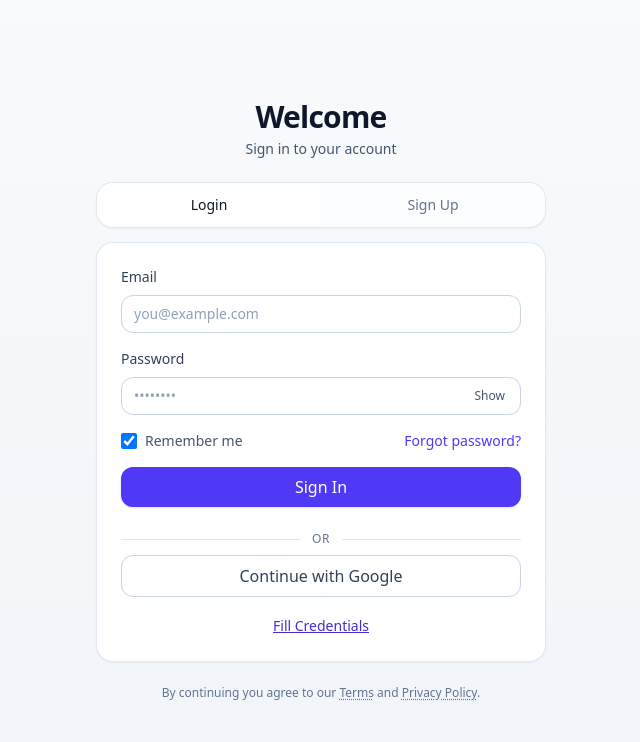
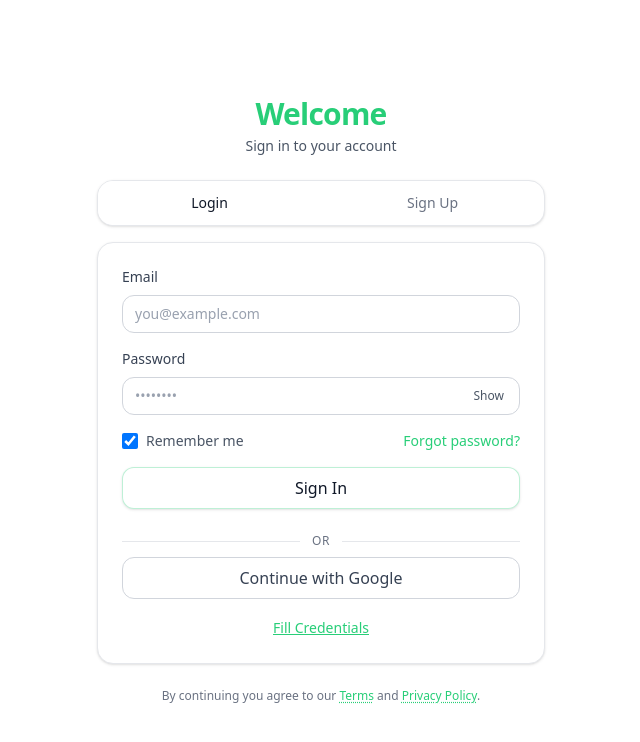
Before and after one commit to hpitta26/KnightHacks-2025, a React app in the folder frontend/: page /login in a window 1280 px wide. Shown: the top 742 px of the page, without its empty margins (319-959 px from the left). Built offline with nearby package versions, Linux system fonts and the light colour scheme; the HTML template or start-up script is replaced by a standard one.

Commit message:
changed styling to be green

```diff
--- a/frontend/src/pages/Dashboard.jsx
+++ b/frontend/src/pages/Dashboard.jsx
@@ -2,10 +2,11 @@ import Navbar from '../components/Navbar';
 
 function Dashboard({isDark, setIsDark}) {
   return (
-    <div className="h-screen flex flex-col bg-linear-to-br from-blue-50 to-indigo-100 dark:from-gray-900 dark:to-gray-800">
+    <div className="h-screen flex flex-col bg-white dark:bg-[#141414]">
         <Navbar isDark={isDark} setIsDark={setIsDark} />
         <main className="flex-1 flex items-center justify-center">
-            <h2 className="text-5xl font-extrabold text-gray-900 dark:text-white">
+            {/* Centered Welcome Text */}
+            <h2 className="text-5xl font-extrabold text-[#28ce78]">
                 Welcome to Your App
             </h2>
         </main>
--- a/frontend/src/pages/LoginSignup.jsx
+++ b/frontend/src/pages/LoginSignup.jsx
@@ -5,20 +5,20 @@ export default function Login() {
   const [tab, setTab] = useState("login");
 
   return (
-    <div className="min-h-screen grid place-items-center bg-linear-to-b from-slate-50 to-slate-100 dark:from-slate-900 dark:to-slate-950 p-6">
+    <div className="min-h-screen grid place-items-center bg-white dark:bg-[#141414] p-6">
       <div className="w-full max-w-md">
         <div className="mb-6 text-center">
-          <h1 className="text-3xl font-bold tracking-tight text-slate-900 dark:text-slate-100">Welcome</h1>
-          <p className="mt-1 text-sm text-slate-600 dark:text-slate-400">{tab === "login" ? "Sign in to your account" : "Create your account"}</p>
+          <h1 className="text-3xl font-bold tracking-tight text-[#28ce78]">Welcome</h1>
+          <p className="mt-1 text-sm text-gray-600 dark:text-gray-400">{tab === "login" ? "Sign in to your account" : "Create your account"}</p>
         </div>
 
         {/* Tabs */}
-        <div className="flex rounded-2xl bg-white/70 dark:bg-slate-800/60 shadow-sm ring-1 ring-slate-200 dark:ring-slate-700 overflow-hidden">
+        <div className="flex rounded-2xl bg-white dark:bg-[#1a1a1a] shadow-sm border border-gray-200 dark:border-[#38393c] overflow-hidden">
           <button
-            className={`flex-1 py-3 text-sm font-medium transition focus:outline-none focus-visible:ring-2 focus-visible:ring-indigo-500 ${
+            className={`flex-1 py-3 text-sm font-medium transition focus:outline-none focus-visible:ring-2 focus-visible:ring-[#28ce78] ${
               tab === "login"
-                ? "bg-white dark:bg-slate-900 text-slate-900 dark:text-white"
-                : "text-slate-500 hover:text-slate-800 dark:text-slate-400 dark:hover:text-slate-200"
+                ? "bg-white dark:bg-[#141414] text-gray-900 dark:text-white"
+                : "text-gray-500 hover:text-gray-800 dark:text-gray-400 dark:hover:text-gray-200"
             }`}
             onClick={() => setTab("login")}
             aria-current={tab === "login"}
@@ -26,10 +26,10 @@ export default function Login() {
             Login
           </button>
           <button
-            className={`flex-1 py-3 text-sm font-medium transition focus:outline-none focus-visible:ring-2 focus-visible:ring-indigo-500 ${
+            className={`flex-1 py-3 text-sm font-medium transition focus:outline-none focus-visible:ring-2 focus-visible:ring-[#28ce78] ${
               tab === "signup"
-                ? "bg-white dark:bg-slate-900 text-slate-900 dark:text-white"
-                : "text-slate-500 hover:text-slate-800 dark:text-slate-400 dark:hover:text-slate-200"
+                ? "bg-white dark:bg-[#141414] text-gray-900 dark:text-white"
+                : "text-gray-500 hover:text-gray-800 dark:text-gray-400 dark:hover:text-gray-200"
             }`}
             onClick={() => setTab("signup")}
             aria-current={tab === "signup"}
@@ -42,8 +42,8 @@ export default function Login() {
           {tab === "login" ? <LoginForm /> : <SignupForm switchToLogin={() => setTab("login")} />}
         </div>
 
-        <p className="mt-6 text-center text-xs text-slate-500 dark:text-slate-400">
-          By continuing you agree to our <a href="#" className="underline decoration-dotted underline-offset-2 hover:decoration-solid">Terms</a> and <a href="#" className="underline decoration-dotted underline-offset-2 hover:decoration-solid">Privacy Policy</a>.
+        <p className="mt-6 text-center text-xs text-gray-500 dark:text-gray-400">
+          By continuing you agree to our <a href="#" className="text-[#28ce78] underline decoration-dotted underline-offset-2 hover:decoration-solid">Terms</a> and <a href="#" className="text-[#28ce78] underline decoration-dotted underline-offset-2 hover:decoration-solid">Privacy Policy</a>.
         </p>
       </div>
     </div>
@@ -74,9 +74,9 @@ function LoginForm() {
   };
 
   return (
-    <form onSubmit={onSubmit} className="rounded-2xl bg-white dark:bg-slate-900 shadow-sm ring-1 ring-slate-200 dark:ring-slate-800 p-6 space-y-4">
+    <form onSubmit={onSubmit} className="rounded-2xl bg-white dark:bg-[#1a1a1a] shadow-sm border border-gray-200 dark:border-[#38393c] p-6 space-y-4">
       {errors && (
-        <div className="rounded-xl border border-red-200/60 bg-red-50 text-red-700 dark:border-red-900/40 dark:bg-red-950/40 dark:text-red-300 px-4 py-2 text-sm">
+        <div className="rounded-xl border border-red-200/60 bg-red-50 text-red-700 dark:border-red-500/40 dark:bg-red-950/40 dark:text-red-300 px-4 py-2 text-sm">
           {errors}
         </div>
       )}
@@ -87,7 +87,7 @@ function LoginForm() {
           type="text"
           value={email}
           onChange={(e) => setEmail(e.target.value)}
-          className="w-full rounded-xl border border-slate-300 dark:border-slate-700 bg-white dark:bg-slate-950 px-3 py-2 text-sm text-slate-900 dark:text-slate-100 placeholder-slate-400 outline-none focus:ring-2 focus:ring-indigo-500"
+          className="w-full rounded-xl border border-gray-300 dark:border-[#38393c] bg-white dark:bg-[#141414] px-3 py-2 text-sm text-gray-900 dark:text-gray-100 placeholder-gray-400 outline-none focus:ring-2 focus:ring-[#28ce78]"
           placeholder="you@example.com"
           autoComplete="email"
         />
@@ -100,14 +100,14 @@ function LoginForm() {
             type={showPw ? "text" : "password"}
             value={password}
             onChange={(e) => setPassword(e.target.value)}
-            className="w-full rounded-xl border border-slate-300 dark:border-slate-700 bg-white dark:bg-slate-950 px-3 py-2 pr-10 text-sm text-slate-900 dark:text-slate-100 placeholder-slate-400 outline-none focus:ring-2 focus:ring-indigo-500"
+            className="w-full rounded-xl border border-gray-300 dark:border-[#38393c] bg-white dark:bg-[#141414] px-3 py-2 pr-10 text-sm text-gray-900 dark:text-gray-100 placeholder-gray-400 outline-none focus:ring-2 focus:ring-[#28ce78]"
             placeholder="••••••••"
             autoComplete="current-password"
           />
           <button
             type="button"
             onClick={() => setShowPw((s) => !s)}
-            className="absolute inset-y-0 right-2 my-auto h-8 rounded-md px-2 text-xs text-slate-600 dark:text-slate-300 hover:bg-slate-100 dark:hover:bg-slate-800"
+            className="absolute inset-y-0 right-2 my-auto h-8 rounded-md px-2 text-xs text-gray-600 dark:text-gray-300 hover:bg-gray-100 dark:hover:bg-[#1a1a1a]"
             aria-label={showPw ? "Hide password" : "Show password"}
           >
             {showPw ? "Hide" : "Show"}
@@ -116,22 +116,22 @@ function LoginForm() {
       </Field>
 
       <div className="flex items-center justify-between">
-        <label className="inline-flex items-center gap-2 text-sm text-slate-600 dark:text-slate-300">
+        <label className="inline-flex items-center gap-2 text-sm text-gray-600 dark:text-gray-300">
           <input
             type="checkbox"
-            className="h-4 w-4 rounded border-slate-300 dark:border-slate-700 text-indigo-600 focus:ring-indigo-500"
+            className="h-4 w-4 rounded border-gray-300 dark:border-[#38393c] text-[#28ce78] focus:ring-[#28ce78]"
             checked={remember}
             onChange={(e) => setRemember(e.target.checked)}
           />
           Remember me
         </label>
-        <a href="#" className="text-sm font-medium text-indigo-600 hover:underline">Forgot password?</a>
+        <a href="#" className="text-sm font-medium text-[#28ce78] hover:underline">Forgot password?</a>
       </div>
 
       <button
         type="submit"
         disabled={loading}
-        className="w-full rounded-xl bg-indigo-600 text-white py-2 font-medium shadow-sm hover:bg-indigo-700 focus:outline-none focus:ring-2 focus:ring-indigo-500 disabled:opacity-70 disabled:cursor-not-allowed"
+        className="w-full rounded-xl bg-white/10 dark:bg-white/5 backdrop-blur-sm border border-[#28ce78]/30 text-gray-900 dark:text-white py-2 font-medium shadow-sm hover:bg-[#28ce78]/10 hover:border-[#28ce78]/50 focus:outline-none focus:ring-2 focus:ring-[#28ce78] disabled:opacity-70 disabled:cursor-not-allowed transition"
       >
         {loading ? "Signing in…" : "Sign In"}
       </button>
@@ -140,7 +140,7 @@ function LoginForm() {
 
       <button
         type="button"
-        className="w-full rounded-xl border border-slate-300 dark:border-slate-700 bg-white dark:bg-slate-950 py-2 font-medium text-slate-700 dark:text-slate-200 hover:bg-slate-50 dark:hover:bg-slate-900"
+        className="w-full rounded-xl border border-gray-300 dark:border-[#38393c] bg-white dark:bg-[#141414] py-2 font-medium text-gray-700 dark:text-gray-200 hover:bg-gray-50 dark:hover:bg-[#1a1a1a]"
       >
         Continue with Google
       </button>
@@ -151,7 +151,7 @@ function LoginForm() {
           setEmail("johndoe@example.com");
           setPassword("dev1234567");
         }}
-        className="w-full text-indigo-700 dark:text-indigo-300 text-sm cursor-pointer underline"
+        className="w-full text-[#28ce78] text-sm cursor-pointer underline hover:text-[#22b869]"
       >
         Fill Credentials
       </button>
@@ -187,9 +187,9 @@ function SignupForm({ switchToLogin }) {
   };
 
   return (
-    <form onSubmit={onSubmit} className="rounded-2xl bg-white dark:bg-slate-900 shadow-sm ring-1 ring-slate-200 dark:ring-slate-800 p-6 space-y-4">
+    <form onSubmit={onSubmit} className="rounded-2xl bg-white dark:bg-[#1a1a1a] shadow-sm border border-gray-200 dark:border-[#38393c] p-6 space-y-4">
       {errors && (
-        <div className="rounded-xl border border-red-200/60 bg-red-50 text-red-700 dark:border-red-900/40 dark:bg-red-950/40 dark:text-red-300 px-4 py-2 text-sm">
+        <div className="rounded-xl border border-red-200/60 bg-red-50 text-red-700 dark:border-red-500/40 dark:bg-red-950/40 dark:text-red-300 px-4 py-2 text-sm">
           {errors}
         </div>
       )}
@@ -200,7 +200,7 @@ function SignupForm({ switchToLogin }) {
           type="text"
           value={name}
           onChange={(e) => setName(e.target.value)}
-          className="w-full rounded-xl border border-slate-300 dark:border-slate-700 bg-white dark:bg-slate-950 px-3 py-2 text-sm text-slate-900 dark:text-slate-100 placeholder-slate-400 outline-none focus:ring-2 focus:ring-indigo-500"
+          className="w-full rounded-xl border border-gray-300 dark:border-[#38393c] bg-white dark:bg-[#141414] px-3 py-2 text-sm text-gray-900 dark:text-gray-100 placeholder-gray-400 outline-none focus:ring-2 focus:ring-[#28ce78]"
           placeholder="Ada Lovelace"
           autoComplete="name"
         />
@@ -212,7 +212,7 @@ function SignupForm({ switchToLogin }) {
           type="text"
           value={email}
           onChange={(e) => setEmail(e.target.value)}
-          className="w-full rounded-xl border border-slate-300 dark:border-slate-700 bg-white dark:bg-slate-950 px-3 py-2 text-sm text-slate-900 dark:text-slate-100 placeholder-slate-400 outline-none focus:ring-2 focus:ring-indigo-500"
+          className="w-full rounded-xl border border-gray-300 dark:border-[#38393c] bg-white dark:bg-[#141414] px-3 py-2 text-sm text-gray-900 dark:text-gray-100 placeholder-gray-400 outline-none focus:ring-2 focus:ring-[#28ce78]"
           placeholder="you@example.com"
           autoComplete="email"
         />
@@ -225,14 +225,14 @@ function SignupForm({ switchToLogin }) {
             type={showPw ? "text" : "password"}
             value={password}
             onChange={(e) => setPassword(e.target.value)}
-            className="w-full rounded-xl border border-slate-300 dark:border-slate-700 bg-white dark:bg-slate-950 px-3 py-2 pr-10 text-sm text-slate-900 dark:text-slate-100 placeholder-slate-400 outline-none focus:ring-2 focus:ring-indigo-500"
+            className="w-full rounded-xl border border-gray-300 dark:border-[#38393c] bg-white dark:bg-[#141414] px-3 py-2 pr-10 text-sm text-gray-900 dark:text-gray-100 placeholder-gray-400 outline-none focus:ring-2 focus:ring-[#28ce78]"
             placeholder="At least 8 characters"
             autoComplete="new-password"
           />
           <button
             type="button"
             onClick={() => setShowPw((s) => !s)}
-            className="absolute inset-y-0 right-2 my-auto h-8 rounded-md px-2 text-xs text-slate-600 dark:text-slate-300 hover:bg-slate-100 dark:hover:bg-slate-800"
+            className="absolute inset-y-0 right-2 my-auto h-8 rounded-md px-2 text-xs text-gray-600 dark:text-gray-300 hover:bg-gray-100 dark:hover:bg-[#1a1a1a]"
             aria-label={showPw ? "Hide password" : "Show password"}
           >
             {showPw ? "Hide" : "Show"}
@@ -246,35 +246,35 @@ function SignupForm({ switchToLogin }) {
           type="password"
           value={confirm}
           onChange={(e) => setConfirm(e.target.value)}
-          className="w-full rounded-xl border border-slate-300 dark:border-slate-700 bg-white dark:bg-slate-950 px-3 py-2 text-sm text-slate-900 dark:text-slate-100 placeholder-slate-400 outline-none focus:ring-2 focus:ring-indigo-500"
+          className="w-full rounded-xl border border-gray-300 dark:border-[#38393c] bg-white dark:bg-[#141414] px-3 py-2 text-sm text-gray-900 dark:text-gray-100 placeholder-gray-400 outline-none focus:ring-2 focus:ring-[#28ce78]"
           placeholder="Re-enter password"
           autoComplete="new-password"
         />
       </Field>
 
-      <label className="flex items-start gap-3 text-sm text-slate-600 dark:text-slate-300">
+      <label className="flex items-start gap-3 text-sm text-gray-600 dark:text-gray-300">
         <input
           type="checkbox"
-          className="mt-0.5 h-4 w-4 rounded border-slate-300 dark:border-slate-700 text-indigo-600 focus:ring-indigo-500"
+          className="mt-0.5 h-4 w-4 rounded border-gray-300 dark:border-[#38393c] text-[#28ce78] focus:ring-[#28ce78]"
           checked={agree}
           onChange={(e) => setAgree(e.target.checked)}
         />
         <span>
-          I agree to the <a href="#" className="font-medium underline decoration-dotted underline-offset-2 hover:decoration-solid">Terms</a> and <a href="#" className="font-medium underline decoration-dotted underline-offset-2 hover:decoration-solid">Privacy Policy</a>.
+          I agree to the <a href="#" className="font-medium text-[#28ce78] underline decoration-dotted underline-offset-2 hover:decoration-solid">Terms</a> and <a href="#" className="font-medium text-[#28ce78] underline decoration-dotted underline-offset-2 hover:decoration-solid">Privacy Policy</a>.
         </span>
       </label>
 
       <button
         type="submit"
         disabled={loading}
-        className="w-full rounded-xl bg-indigo-600 text-white py-2 font-medium shadow-sm hover:bg-indigo-700 focus:outline-none focus:ring-2 focus:ring-indigo-500 disabled:opacity-70 disabled:cursor-not-allowed"
+        className="w-full rounded-xl bg-white/10 dark:bg-white/5 backdrop-blur-sm border border-[#28ce78]/30 text-gray-900 dark:text-white py-2 font-medium shadow-sm hover:bg-[#28ce78]/10 hover:border-[#28ce78]/50 focus:outline-none focus:ring-2 focus:ring-[#28ce78] disabled:opacity-70 disabled:cursor-not-allowed transition"
       >
         {loading ? "Creating account…" : "Create Account"}
       </button>
 
-      <p className="text-center text-sm text-slate-600 dark:text-slate-300">
+      <p className="text-center text-sm text-gray-600 dark:text-gray-300">
         Already have an account?{" "}
-        <button type="button" onClick={switchToLogin} className="font-medium text-indigo-600 hover:underline">
+        <button type="button" onClick={switchToLogin} className="font-medium text-[#28ce78] hover:underline">
           Sign in
         </button>
       </p>
@@ -285,7 +285,7 @@ function SignupForm({ switchToLogin }) {
 function Field({ label, htmlFor, children }) {
   return (
     <div className="space-y-2">
-      <label htmlFor={htmlFor} className="block text-sm font-medium text-slate-700 dark:text-slate-200">
+      <label htmlFor={htmlFor} className="block text-sm font-medium text-gray-700 dark:text-gray-200">
         {label}
       </label>
       {children}
@@ -297,10 +297,10 @@ function Divider({ text }) {
   return (
     <div className="relative my-2">
       <div className="absolute inset-0 flex items-center" aria-hidden="true">
-        <div className="w-full border-t border-slate-200 dark:border-slate-800" />
+        <div className="w-full border-t border-gray-200 dark:border-[#38393c]" />
       </div>
       <div className="relative flex justify-center">
-        <span className="bg-white dark:bg-slate-900 px-3 text-xs uppercase tracking-wider text-slate-500 dark:text-slate-400">{text}</span>
+        <span className="bg-white dark:bg-[#1a1a1a] px-3 text-xs uppercase tracking-wider text-gray-500 dark:text-gray-400">{text}</span>
       </div>
     </div>
   );
```
Also changed, not shown: frontend/src/components/Navbar.jsx (+5 -5 lines), frontend/src/components/modals/ProfileModal.jsx (+4 -4 lines).
